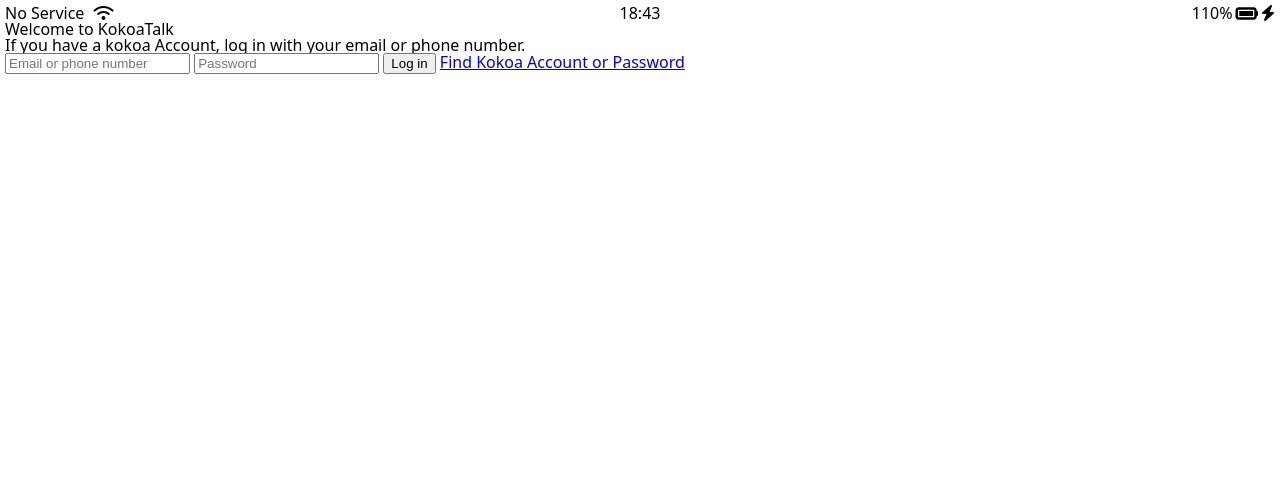
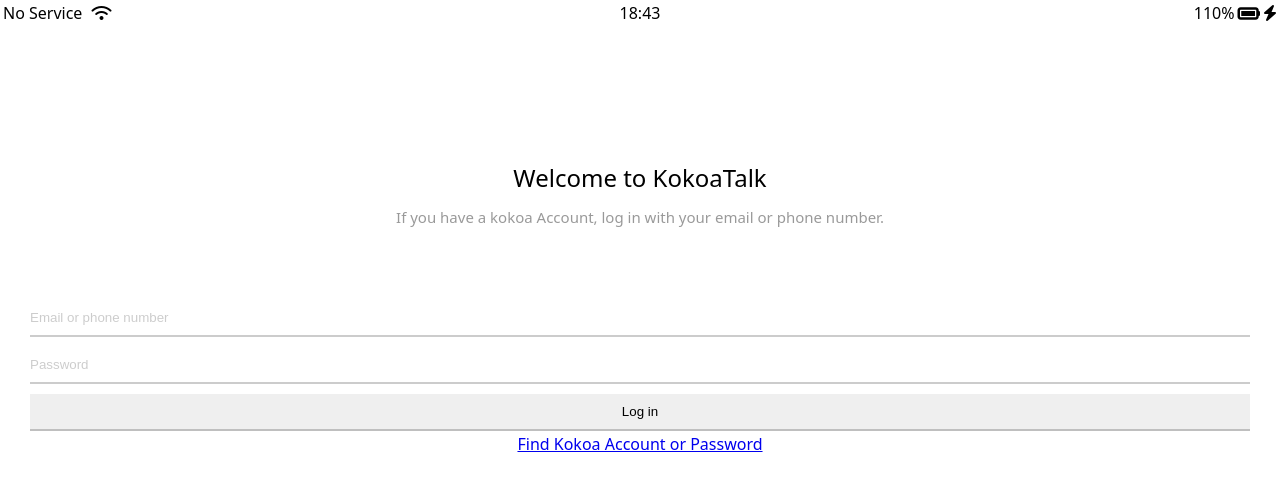
Before and after one commit to practice171/kokoa-clone-2023_re, a plain HTML site: page index.html in a window 1280 px wide. Drawn offline with Linux system fonts and the light colour scheme.

Commit message:
css update

```diff
--- a/css/reset.css
+++ b/css/reset.css
@@ -131,5 +131,11 @@ table {
 body {
   font-family: system-ui, -apple-system, BlinkMacSystemFont, "Segoe UI", Roboto,
     Oxygen, Ubuntu, Cantarell, "Open Sans", "Helvetica Neue", sans-serif;
-  margin: 5px 5px;
 }
+
+input {
+  border: none;
+}
+input:focus {
+  outline: none;
+}
--- a/css/status-bar.css
+++ b/css/status-bar.css
@@ -2,6 +2,7 @@
   display: flex;
   justify-content: space-between;
   align-items: center;
+  padding: 5px 3px;
 }
 .status-bar__column {
   width: 33%;
--- a/css/style.css
+++ b/css/style.css
@@ -1,2 +1,40 @@
 @import "reset.css";
 @import "status-bar.css";
+@import "variable.css";
+.welcome-header {
+  margin-top: 140px;
+  text-align: center;
+  display: flex;
+  flex-direction: column;
+  align-items: center;
+}
+.welcome-header__title {
+  font-size: 24px;
+  font-weight: 400;
+  margin-bottom: 20px;
+}
+.welcome-header__text {
+  font-size: 15px;
+  width: 60%;
+  color: rgba(0, 0, 0, 0.4);
+}
+#login-form {
+  margin-top: 70px;
+  display: flex;
+  flex-direction: column;
+}
+#login-form input {
+  padding: 10px 0;
+  margin: 5px 30px;
+  border-bottom: 2px solid rgba(0, 0, 0, 0.2);
+  transition: border-color 0.3s ease-in-out;
+}
+#login-form input::placeholder {
+  color: rgba(0, 0, 0, 0.2);
+}
+#login-form input:focus {
+  border-color: var(--yellow);
+}
+a {
+  text-align: center;
+}
--- /dev/null
+++ b/css/variable.css
@@ -0,0 +1,3 @@
+:root {
+  --yellow: #ffdd06;
+}
```
